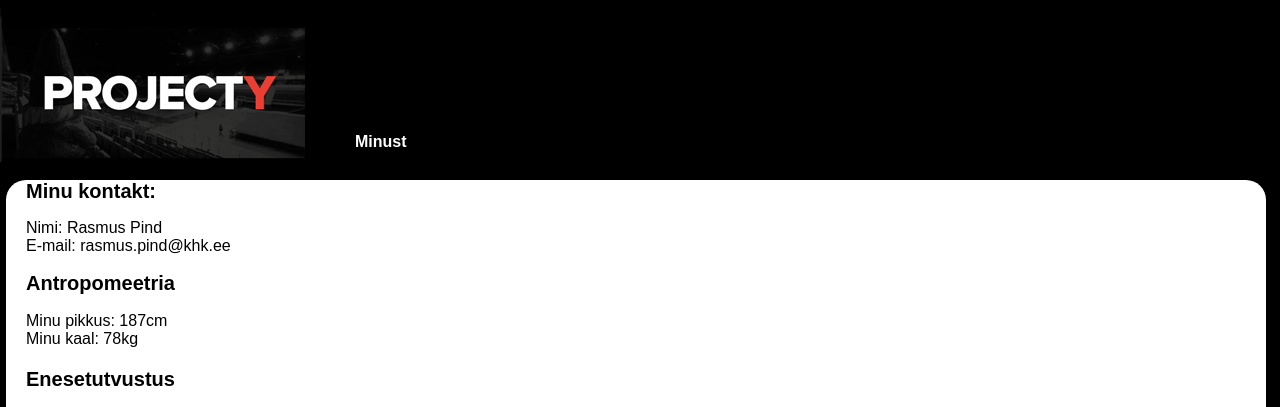
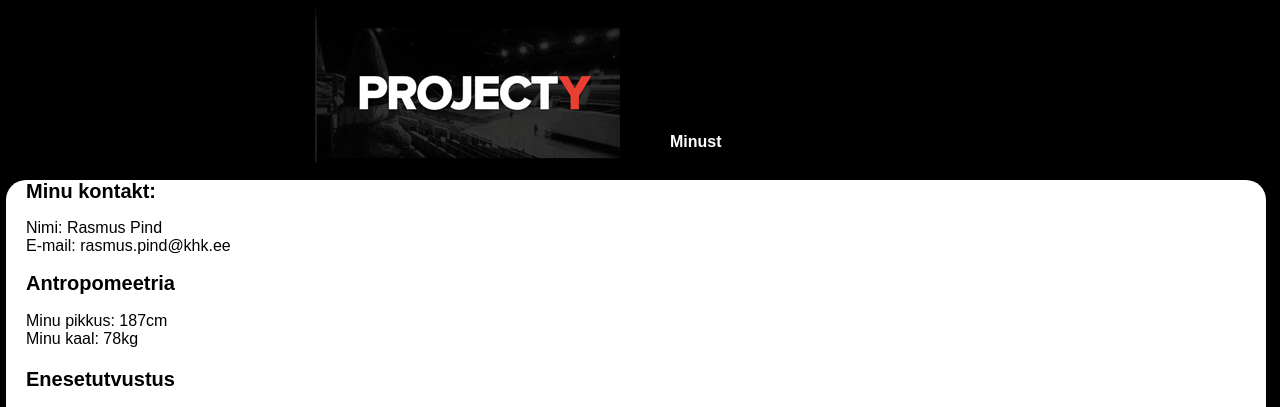
Before and after one commit to Pindster/Projekt-Y, a PHP site: page / in a window 1280 px wide. Shown: the top 407 px of the page. Run offline with PHP 8.4, Linux system fonts and the light colour scheme.

```diff
--- a/index.php
+++ b/index.php
@@ -5,18 +5,21 @@
 </head>
 <body style="background-color: black; margin-left: 0px;">
 
-<link href="css/styles.css" rel="stylesheet">
+<link href="css/styles.css" rel="stylesheet"/>
 
 <div id="container">
 <div class="top">
-    <img src="assets/img/558520.png">
+    <img style="margin-left: 315px" src="assets/img/558520.png">
 
-    <a href="index.php" class="minust">Minust</a>
+    <a href="minust.html" class="minust">Minust</a>
 
     <div class="links"></div>
 </div>
     </div>
 <div class="valgetaust">
+
+    <!--Here it begins-->
+
 <h1>Minu kontakt:</h1>
  <p>Nimi: Rasmus Pind<br>
     E-mail: rasmus.pind@khk.ee
@@ -40,7 +43,6 @@
     Tartu Ülikool (bakalaureus) 2011-2014<br>
     Tartu Ülikool (magister) 2014-...<br>
     Tartu Kutsehariduskeskus 2015-...</p>
-
 
 <h5>Hobid</h5>
 <ul>
```
